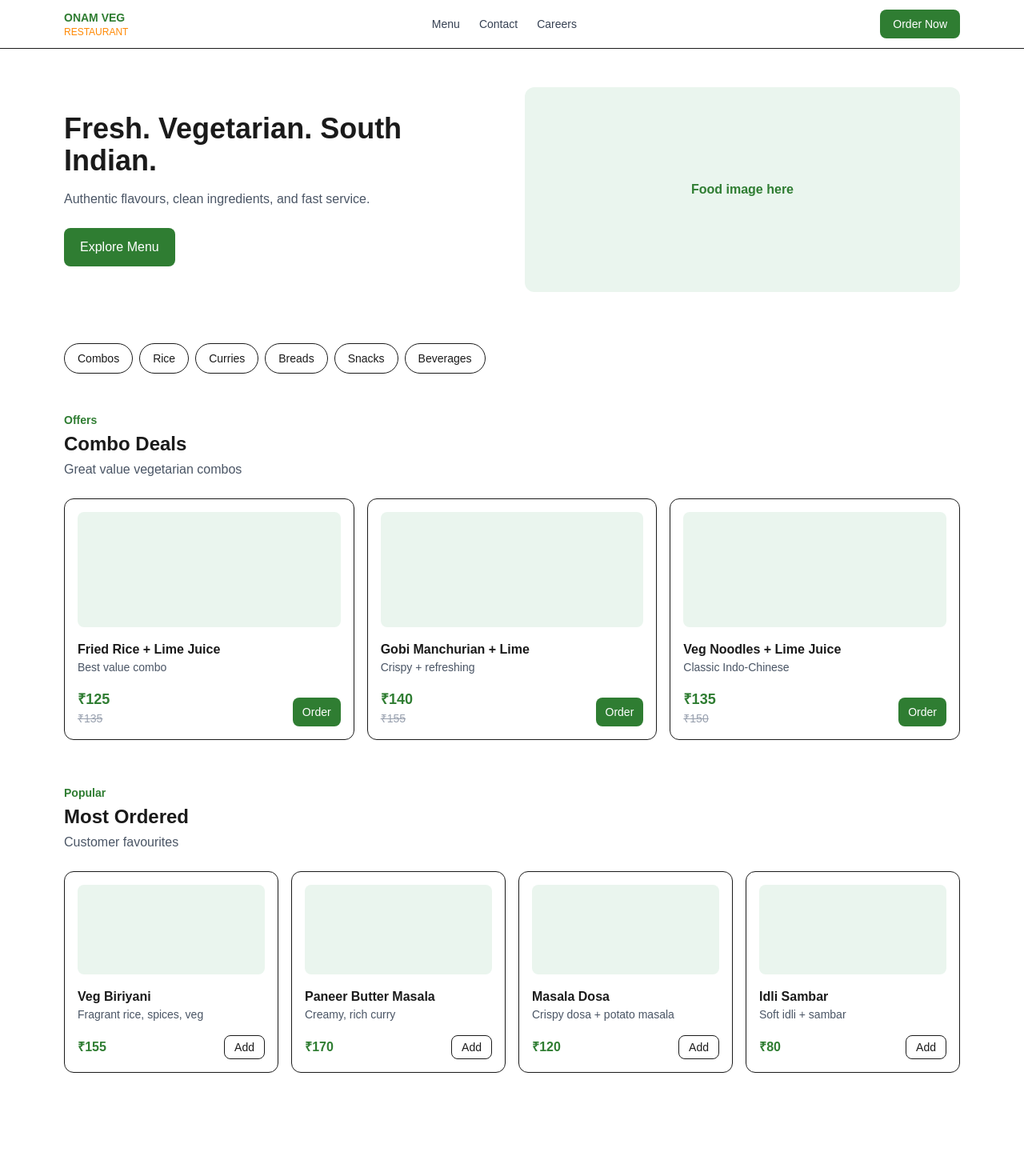
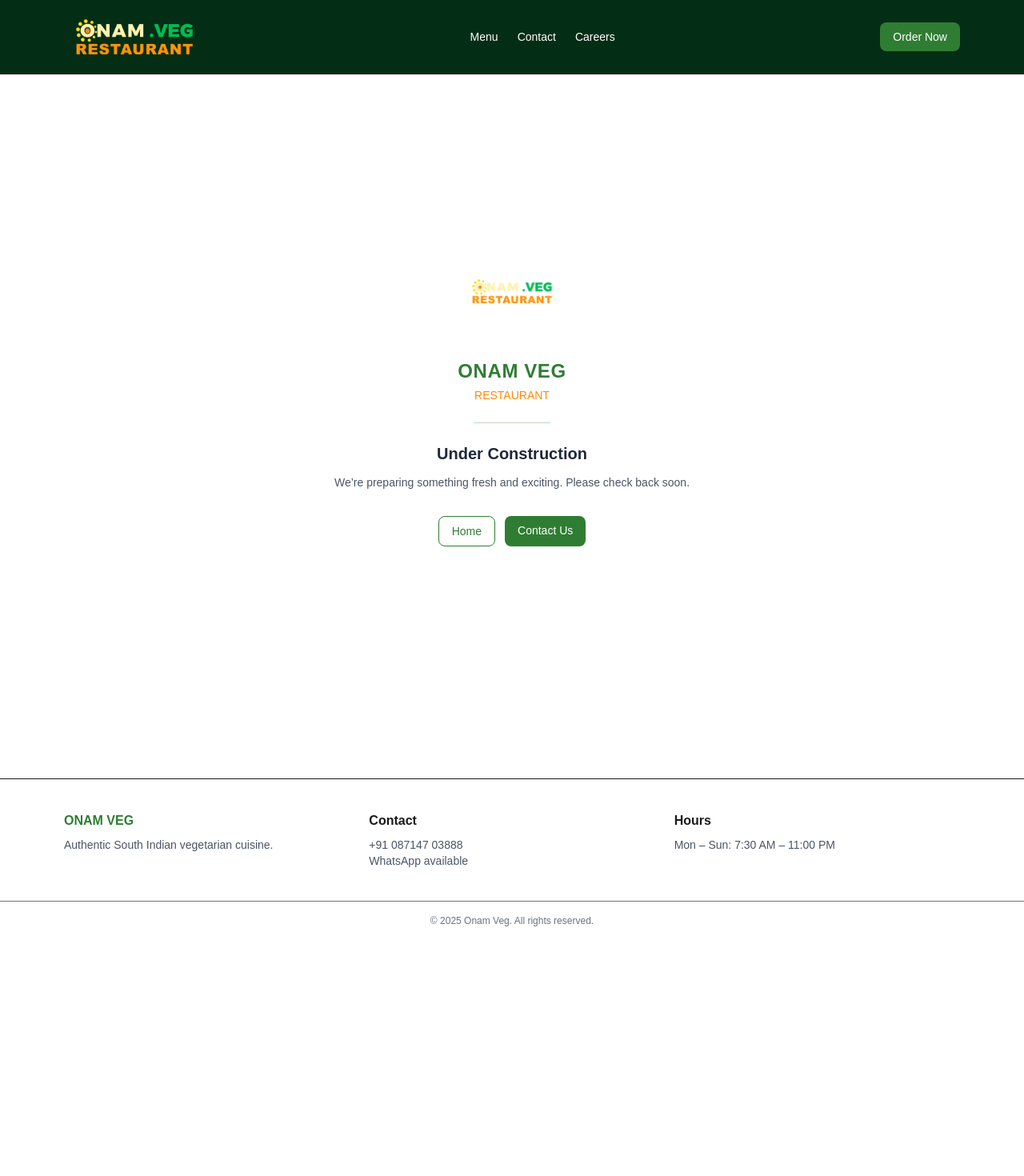
Before and after one commit to rjuna72/onamveg, a Next.js app: page / in a window 1280 px wide. Shown: the top 1470 px of the page at 80% size. After the commit the page ends 1175 px from the top, so only its background shows below. Built offline with nearby package versions, Linux system fonts and the light colour scheme.

Commit message:
site construction

```diff
--- a/app/page.tsx
+++ b/app/page.tsx
@@ -1,147 +1,210 @@
-export default function Home() {
-  const categories = ["Combos", "Rice", "Curries", "Breads", "Snacks", "Beverages"];
+// export default function Home() {
+//   const categories = ["Combos", "Rice", "Curries", "Breads", "Snacks", "Beverages"];
 
-  const comboOffers = [
-    { name: "Fried Rice + Lime Juice", desc: "Best value combo", price: "₹125", oldPrice: "₹135" },
-    { name: "Gobi Manchurian + Lime", desc: "Crispy + refreshing", price: "₹140", oldPrice: "₹155" },
-    { name: "Veg Noodles + Lime Juice", desc: "Classic Indo-Chinese", price: "₹135", oldPrice: "₹150" },
-  ];
+//   const comboOffers = [
+//     { name: "Fried Rice + Lime Juice", desc: "Best value combo", price: "₹125", oldPrice: "₹135" },
+//     { name: "Gobi Manchurian + Lime", desc: "Crispy + refreshing", price: "₹140", oldPrice: "₹155" },
+//     { name: "Veg Noodles + Lime Juice", desc: "Classic Indo-Chinese", price: "₹135", oldPrice: "₹150" },
+//   ];
 
-  const bestSellers = [
-    { name: "Veg Biriyani", desc: "Fragrant rice, spices, veg", price: "₹155" },
-    { name: "Paneer Butter Masala", desc: "Creamy, rich curry", price: "₹170" },
-    { name: "Masala Dosa", desc: "Crispy dosa + potato masala", price: "₹120" },
-    { name: "Idli Sambar", desc: "Soft idli + sambar", price: "₹80" },
-  ];
+//   const bestSellers = [
+//     { name: "Veg Biriyani", desc: "Fragrant rice, spices, veg", price: "₹155" },
+//     { name: "Paneer Butter Masala", desc: "Creamy, rich curry", price: "₹170" },
+//     { name: "Masala Dosa", desc: "Crispy dosa + potato masala", price: "₹120" },
+//     { name: "Idli Sambar", desc: "Soft idli + sambar", price: "₹80" },
+//   ];
 
-  return (
-    <main className="min-h-screen bg-white text-[#1a1a1a]">
+//   return (
+//     <main className="min-h-screen bg-white text-[#1a1a1a]">
 
-      <Hero />
-      <section className="mx-auto max-w-6xl px-4 pb-16">
-        <CategoryBar categories={categories} />
+//       <Hero />
+//       <section className="mx-auto max-w-6xl px-4 pb-16">
+//         <CategoryBar categories={categories} />
 
-        <Section
-          eyebrow="Offers"
-          title="Combo Deals"
-          subtitle="Great value vegetarian combos"
-        >
-          <div className="grid gap-4 sm:grid-cols-2 lg:grid-cols-3">
-            {comboOffers.map((item) => (
-              <OfferCard key={item.name} {...item} />
-            ))}
-          </div>
-        </Section>
+//         <Section
+//           eyebrow="Offers"
+//           title="Combo Deals"
+//           subtitle="Great value vegetarian combos"
+//         >
+//           <div className="grid gap-4 sm:grid-cols-2 lg:grid-cols-3">
+//             {comboOffers.map((item) => (
+//               <OfferCard key={item.name} {...item} />
+//             ))}
+//           </div>
+//         </Section>
 
-        <Section
-          eyebrow="Popular"
-          title="Most Ordered"
-          subtitle="Customer favourites"
-        >
-          <div className="grid gap-4 sm:grid-cols-2 lg:grid-cols-4">
-            {bestSellers.map((item) => (
-              <MenuCard key={item.name} {...item} />
-            ))}
-          </div>
-        </Section>
-      </section>
+//         <Section
+//           eyebrow="Popular"
+//           title="Most Ordered"
+//           subtitle="Customer favourites"
+//         >
+//           <div className="grid gap-4 sm:grid-cols-2 lg:grid-cols-4">
+//             {bestSellers.map((item) => (
+//               <MenuCard key={item.name} {...item} />
+//             ))}
+//           </div>
+//         </Section>
+//       </section>
 
 
-    </main>
-  );
-}
+//     </main>
+//   );
+// }
 
 
 
 
-function Hero() {
+// function Hero() {
+//   return (
+//     <section className="mx-auto max-w-6xl px-4 pt-12 pb-16">
+//       <div className="grid gap-8 md:grid-cols-2 items-center">
+//         <div>
+//           <h1 className="text-4xl font-bold text-[#1a1a1a]">
+//             Fresh. Vegetarian. South Indian.
+//           </h1>
+//           <p className="mt-4 text-gray-600">
+//             Authentic flavours, clean ingredients, and fast service.
+//           </p>
+//           <button className="mt-6 rounded-lg bg-[#2f7d32] px-5 py-3 text-white">
+//             <a href="/menu">Explore Menu</a>
+//           </button>
+//         </div>
+
+//         <div className="h-64 rounded-xl bg-[#eaf5ee] flex items-center justify-center">
+//           <span className="text-[#2f7d32] font-semibold">
+//             Food image here
+//           </span>
+//         </div>
+//       </div>
+//     </section>
+//   );
+// }
+
+// function CategoryBar({ categories }: { categories: string[] }) {
+//   return (
+//     <div className="mb-12 flex gap-2 overflow-x-auto">
+//       {categories.map((c) => (
+//         <button
+//           key={c}
+//           className="rounded-full border px-4 py-2 text-sm hover:bg-[#eaf5ee]"
+//         >
+//           {c}
+//         </button>
+//       ))}
+//     </div>
+//   );
+// }
+
+// function Section({
+//   eyebrow,
+//   title,
+//   subtitle,
+//   children,
+// }: any) {
+//   return (
+//     <div className="mb-14">
+//       <div className="text-sm font-semibold text-[#2f7d32]">{eyebrow}</div>
+//       <h2 className="text-2xl font-bold mt-1">{title}</h2>
+//       <p className="text-gray-600 mt-1 mb-6">{subtitle}</p>
+//       {children}
+//     </div>
+//   );
+// }
+
+// function OfferCard({ name, desc, price, oldPrice }: any) {
+//   return (
+//     <div className="rounded-xl border p-4">
+//       <div className="h-36 rounded-lg bg-[#eaf5ee] mb-4" />
+//       <div className="font-semibold">{name}</div>
+//       <div className="text-sm text-gray-600">{desc}</div>
+//       <div className="mt-4 flex justify-between items-end">
+//         <div>
+//           <div className="text-lg font-bold text-[#2f7d32]">{price}</div>
+//           <div className="text-sm line-through text-gray-400">{oldPrice}</div>
+//         </div>
+//         <button className="rounded-lg bg-[#2f7d32] px-3 py-2 text-white text-sm">
+//           Order
+//         </button>
+//       </div>
+//     </div>
+//   );
+// }
+
+// function MenuCard({ name, desc, price }: any) {
+//   return (
+//     <div className="rounded-xl border p-4">
+//       <div className="h-28 rounded-lg bg-[#eaf5ee] mb-4" />
+//       <div className="font-semibold">{name}</div>
+//       <div className="text-sm text-gray-600">{desc}</div>
+//       <div className="mt-4 flex justify-between items-center">
+//         <div className="font-bold text-[#2f7d32]">{price}</div>
+//         <button className="rounded-lg border px-3 py-1 text-sm">
+//           Add
+//         </button>
+//       </div>
+//     </div>
+//   );
+// }
+
+
+// Under construction Banner
+
+import Image from "next/image";
+import Link from "next/link";
+
+export default function UnderConstructionPage() {
   return (
-    <section className="mx-auto max-w-6xl px-4 pt-12 pb-16">
-      <div className="grid gap-8 md:grid-cols-2 items-center">
-        <div>
-          <h1 className="text-4xl font-bold text-[#1a1a1a]">
-            Fresh. Vegetarian. South Indian.
-          </h1>
-          <p className="mt-4 text-gray-600">
-            Authentic flavours, clean ingredients, and fast service.
-          </p>
-          <button className="mt-6 rounded-lg bg-[#2f7d32] px-5 py-3 text-white">
-            <a href="/menu">Explore Menu</a>
-          </button>
+    <main className="flex min-h-screen items-center justify-center bg-white px-6">
+      <div className="w-full max-w-md text-center">
+
+        {/* Logo */}
+        <div className="mb-6 flex justify-center">
+          <Image
+            src="/logo.png"
+            alt="Onam Veg Logo"
+            width={120}
+            height={120}
+            className="object-contain"
+            priority
+          />
         </div>
 
-        <div className="h-64 rounded-xl bg-[#eaf5ee] flex items-center justify-center">
-          <span className="text-[#2f7d32] font-semibold">
-            Food image here
-          </span>
+        {/* Brand */}
+        <h1 className="text-2xl font-bold text-[#2f7d32] tracking-wide">
+          ONAM VEG
+        </h1>
+        <p className="mt-1 text-sm font-medium text-orange-400">
+          RESTAURANT
+        </p>
+
+        {/* Divider */}
+        <div className="mx-auto my-6 h-px w-24 bg-[#2f7d32]/30" />
+
+        {/* Message */}
+        <h2 className="text-xl font-semibold text-gray-800">
+          Under Construction
+        </h2>
+        <p className="mt-3 text-sm text-gray-600">
+          We’re preparing something fresh and exciting.
+          Please check back soon.
+        </p>
+
+        {/* CTA */}
+        <div className="mt-8 flex justify-center gap-3">
+          <Link
+            href="/"
+            className="rounded-lg border border-[#2f7d32] px-4 py-2 text-sm text-[#2f7d32] hover:bg-[#2f7d32]/5"
+          >
+            Home
+          </Link>
+          <Link
+            href="/contact"
+            className="rounded-lg bg-[#2f7d32] px-4 py-2 text-sm text-white hover:brightness-95"
+          >
+            Contact Us
+          </Link>
         </div>
       </div>
-    </section>
+    </main>
   );
 }
-
-function CategoryBar({ categories }: { categories: string[] }) {
-  return (
-    <div className="mb-12 flex gap-2 overflow-x-auto">
-      {categories.map((c) => (
-        <button
-          key={c}
-          className="rounded-full border px-4 py-2 text-sm hover:bg-[#eaf5ee]"
-        >
-          {c}
-        </button>
-      ))}
-    </div>
-  );
-}
-
-function Section({
-  eyebrow,
-  title,
-  subtitle,
-  children,
-}: any) {
-  return (
-    <div className="mb-14">
-      <div className="text-sm font-semibold text-[#2f7d32]">{eyebrow}</div>
-      <h2 className="text-2xl font-bold mt-1">{title}</h2>
-      <p className="text-gray-600 mt-1 mb-6">{subtitle}</p>
-      {children}
-    </div>
-  );
-}
-
-function OfferCard({ name, desc, price, oldPrice }: any) {
-  return (
-    <div className="rounded-xl border p-4">
-      <div className="h-36 rounded-lg bg-[#eaf5ee] mb-4" />
-      <div className="font-semibold">{name}</div>
-      <div className="text-sm text-gray-600">{desc}</div>
-      <div className="mt-4 flex justify-between items-end">
-        <div>
-          <div className="text-lg font-bold text-[#2f7d32]">{price}</div>
-          <div className="text-sm line-through text-gray-400">{oldPrice}</div>
-        </div>
-        <button className="rounded-lg bg-[#2f7d32] px-3 py-2 text-white text-sm">
-          Order
-        </button>
-      </div>
-    </div>
-  );
-}
-
-function MenuCard({ name, desc, price }: any) {
-  return (
-    <div className="rounded-xl border p-4">
-      <div className="h-28 rounded-lg bg-[#eaf5ee] mb-4" />
-      <div className="font-semibold">{name}</div>
-      <div className="text-sm text-gray-600">{desc}</div>
-      <div className="mt-4 flex justify-between items-center">
-        <div className="font-bold text-[#2f7d32]">{price}</div>
-        <button className="rounded-lg border px-3 py-1 text-sm">
-          Add
-        </button>
-      </div>
-    </div>
-  );
-}
--- a/components/Footer.tsx
+++ b/components/Footer.tsx
@@ -18,7 +18,7 @@ export default function Footer() {
           <div>
             <div className="font-semibold">Hours</div>
             <p className="mt-2 text-sm text-gray-600">
-              Mon – Sun: 7:30 AM – 12:00 AM
+              Mon – Sun: 7:30 AM – 11:00 PM
             </p>
           </div>
         </div>
--- a/components/Navbar.tsx
+++ b/components/Navbar.tsx
@@ -1,35 +1,45 @@
+import Image from "next/image";
+import Link from "next/link";
+
 export default function Navbar() {
   return (
-      <header className="sticky top-0 z-50 border-b bg-white">
-        <div className="mx-auto flex max-w-6xl items-center justify-between px-4 py-3">
-          {/* Logo / Brand */}
-          <a href="/" className="leading-tight">
-            <div className="text-sm font-bold text-[#2f7d32]">ONAM VEG</div>
-            <div className="text-xs text-orange-400">
-              RESTAURANT
-            </div>
-          </a>
+    <header className="sticky top-0 z-50 border-b bg-green-950">
+      <div className="mx-auto flex max-w-6xl items-center justify-between px-4 py-6">
+
+        {/* Logo */}
+        <Link href="/" className="relative h-11 w-44 overflow-hidden">
+  <Image
+    src="/logo.png"
+    alt="Onam Veg Logo"
+    fill
+    className="object-cover"
+    priority
+  />
+</Link>
+
+
+
 
         {/* Navigation */}
         <nav className="flex items-center gap-6 text-sm">
-            <a href="/menu" className="text-gray-700 hover:text-[#2f7d32]">
+          <Link href="/menu" className="text-white hover:text-[#2f7d32]">
             Menu
-            </a>
-            <a href="/contact" className="text-gray-700 hover:text-[#2f7d32]">
+          </Link>
+          <Link href="/contact" className="text-white hover:text-[#2f7d32]">
             Contact
-            </a>
-            <a href="/careers" className="text-gray-700 hover:text-[#2f7d32]">
+          </Link>
+          <Link href="/careers" className="text-white hover:text-[#2f7d32]">
             Careers
-            </a>
+          </Link>
         </nav>
 
         {/* CTA */}
-          <a
+        <Link
           href="/contact"
           className="rounded-lg bg-[#2f7d32] px-4 py-2 text-sm text-white hover:brightness-95"
         >
           Order Now
-          </a>
+        </Link>
       </div>
     </header>
   );
```
Also changed, not shown: public/logo.png (added), 1 other file (tests, documents, lock files or other folders). Lines whose indentation alone changed are shown as unchanged.
